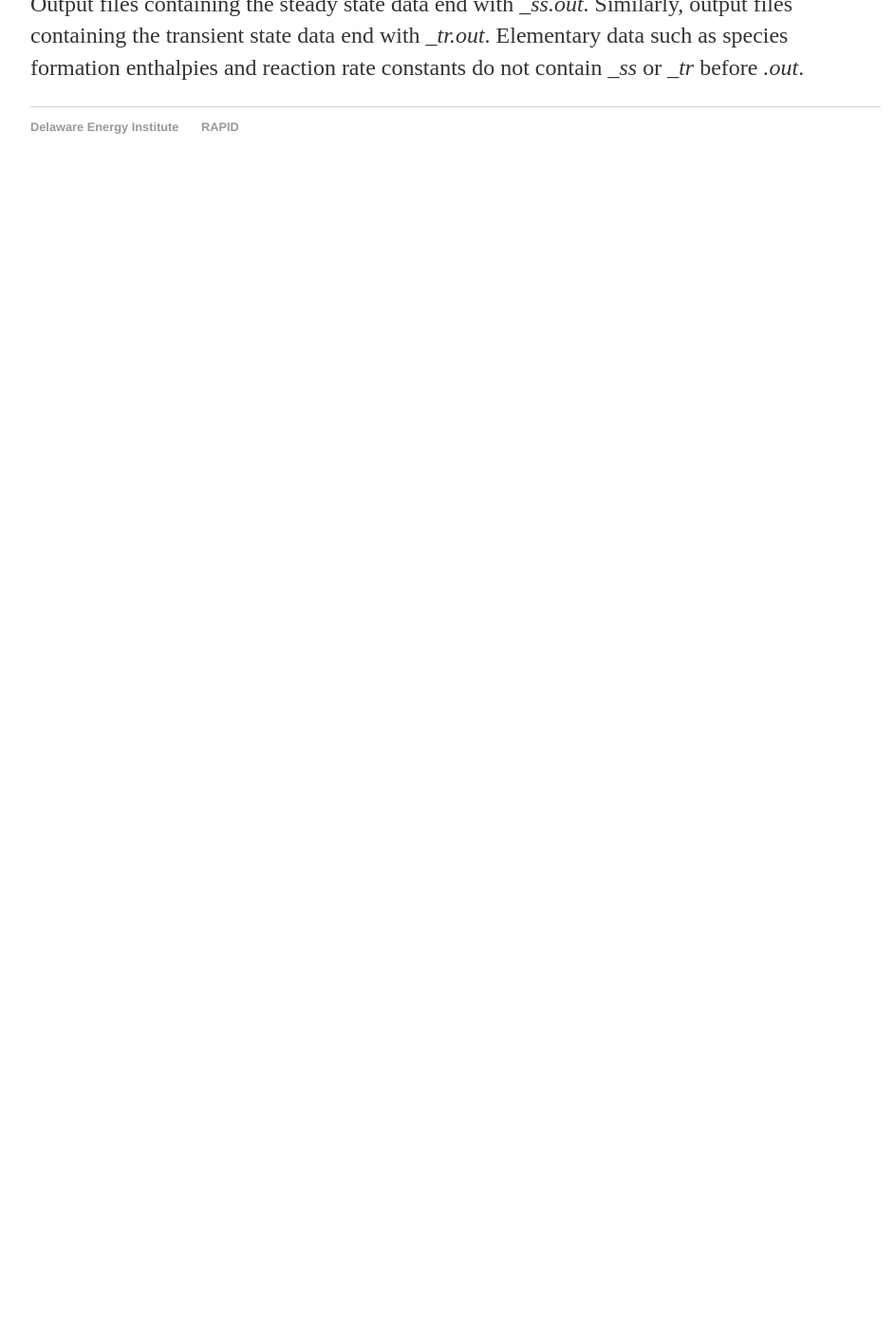
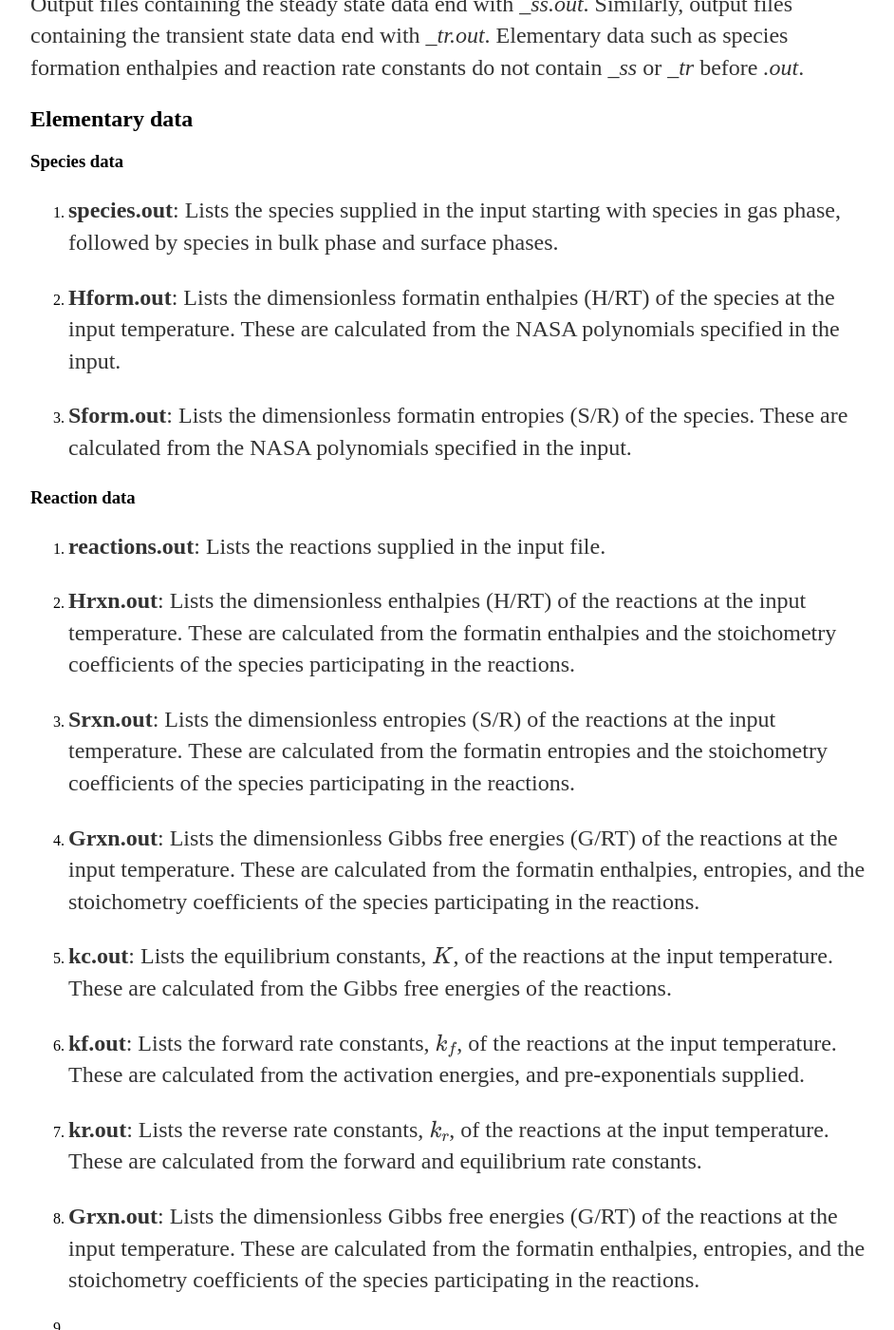
Before and after one commit to VlachosGroup/openmkm, a Jekyll site: the page built from docs/output.md, in a window 1280 px wide and 1400 px high, scrolled down 536 px. Shown: the whole window at 95% size, without its empty margins (160-1102 px from the left). Built offline with Jekyll 4.4.1, drawn with Linux system fonts in a browser that asks for light colours; formulas are drawn with MathJax 3; our own code applies the rules of GitHub Pages for plain Markdown files; before the commit the page ends 900 px from its top, so only the background shows below that.

Commit message:
species and reactions defined.

```diff
--- a/docs/output.md
+++ b/docs/output.md
@@ -20,3 +20,34 @@ columns are specarated by white space. Output files containing the steady state
 data end with *_ss.out*. Similarly, output files containing the transient state
 data end with *_tr.out*. Elementary data such as species formation enthalpies and
 reaction rate constants do not contain *_ss* or *_tr* before *.out*.
+
+## Elementary data
+
+### Species data
+
+1. **species.out**: Lists the species supplied in the input starting with species in gas phase, followed by species in bulk phase and surface phases.
+
+2. **Hform.out**: Lists the dimensionless formatin enthalpies (H/RT) of the species at the input temperature. These are calculated from the NASA polynomials specified in the input.
+
+3. **Sform.out**: Lists the dimensionless formatin entropies (S/R) of the species. These are calculated from the NASA polynomials specified in the input.
+
+### Reaction data
+
+1. **reactions.out**: Lists the reactions supplied in the input file.
+
+2. **Hrxn.out**: Lists the dimensionless enthalpies (H/RT) of the reactions at the input temperature. These are calculated from the formatin enthalpies and the stoichometry coefficients of the species participating in the reactions.
+
+3. **Srxn.out**: Lists the dimensionless entropies (S/R) of the reactions at the input temperature. These are calculated from the formatin entropies and the stoichometry coefficients of the species participating in the reactions.
+
+4. **Grxn.out**: Lists the dimensionless Gibbs free energies (G/RT) of the reactions at the input temperature. These are calculated from the formatin enthalpies, entropies, and the stoichometry coefficients of the species participating in the reactions.
+
+5. **kc.out**: Lists the equilibrium constants, $K$,  of the reactions at the input temperature. These are calculated from the Gibbs free energies of the reactions.
+
+6. **kf.out**: Lists the forward rate constants, $k_f$,  of the reactions at the input temperature. These are calculated from the activation energies, and pre-exponentials supplied.
+
+7. **kr.out**: Lists the reverse rate constants, $k_r$,  of the reactions at the input temperature. These are calculated from the forward and equilibrium rate constants.
+
+
+4. **Grxn.out**: Lists the dimensionless Gibbs free energies (G/RT) of the reactions at the input temperature. These are calculated from the formatin enthalpies, entropies, and the stoichometry coefficients of the species participating in the reactions.
+
+5.
```
